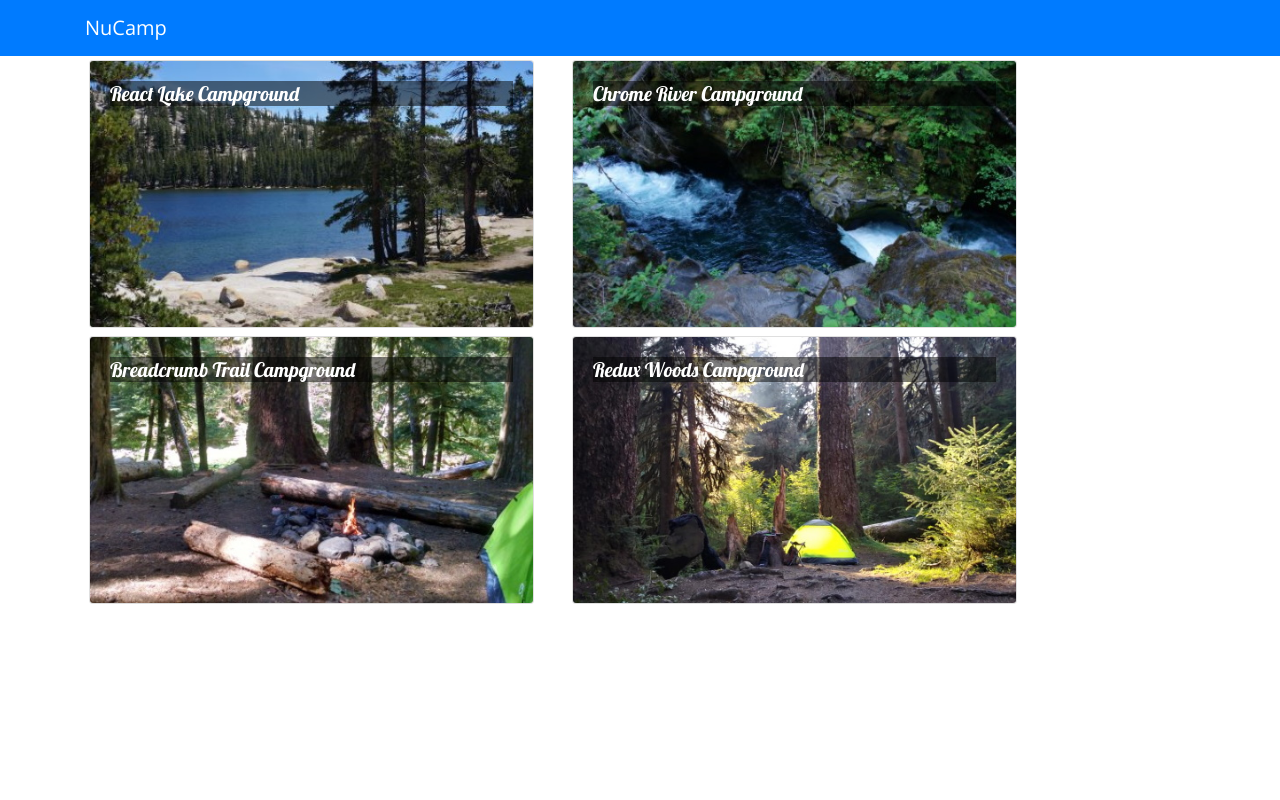
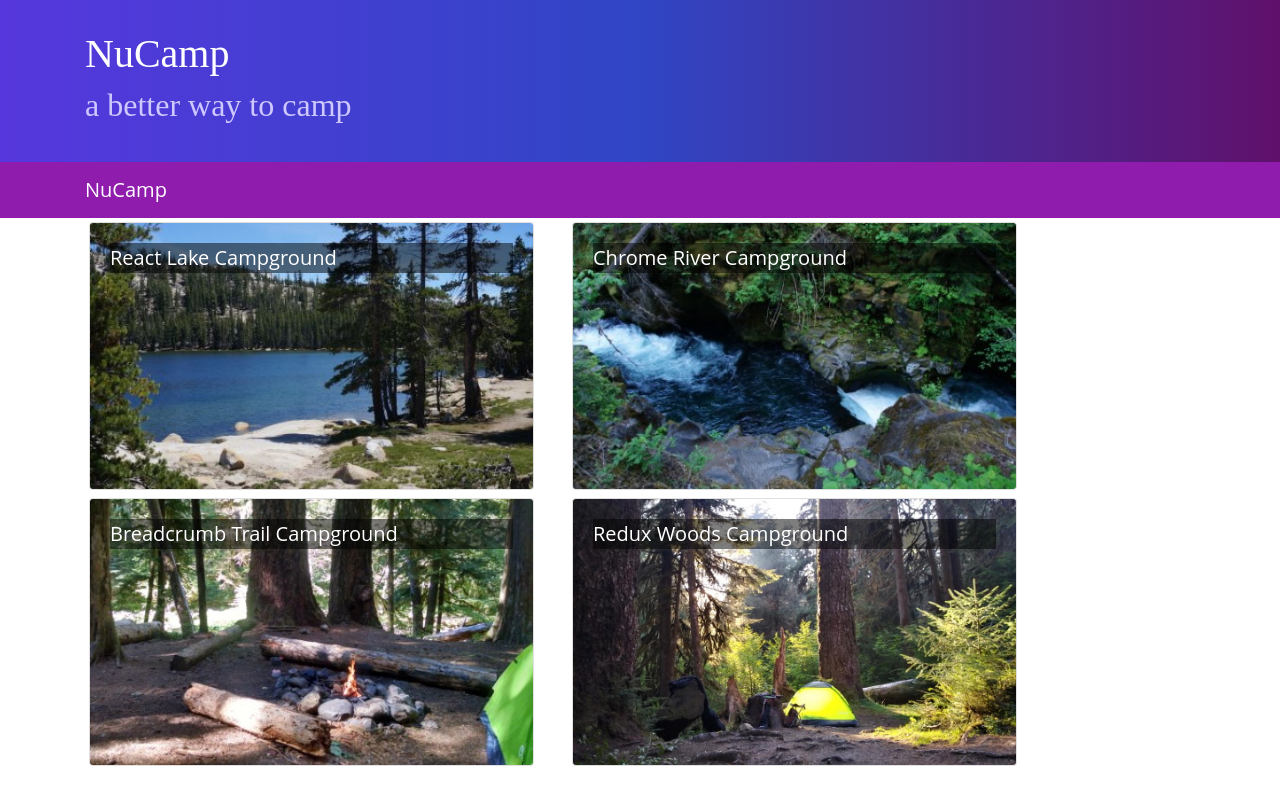
Before and after one commit to Joel-Duggan/nucamp-react, a React (Create React App) app: page / in a window 1280 px wide. Built offline with nearby package versions, Linux system fonts and the light colour scheme.

Commit message:
Week 3: Header Footer

```diff
--- a/package.json
+++ b/package.json
@@ -7,6 +7,8 @@
     "@testing-library/react": "^9.5.0",
     "@testing-library/user-event": "^7.2.1",
     "bootstrap": "^4.5.2",
+    "bootstrap-social": "^5.1.1",
+    "font-awesome": "^4.7.0",
     "react": "^16.13.1",
     "react-dom": "^16.13.1",
     "react-popper": "^1.3.6",
--- a/src/App.css
+++ b/src/App.css
@@ -2,11 +2,46 @@
   font-family: "Open Sans", sans-serif;
 }
 
+h1, h2, h3, .card-body>.card-title {
+  font-family: "Lobster", cursive;
+}
+
 .card-title {
-  font: 500 1.25rem "Lobster", cursive;
+  font-weight: 500;
+  font-size: 1.25rem;
+}
+
+h2 {
+  color: #3046C5;
 }
 
 .card-img-overlay .card-title {
   color: white;
   background-color: rgba(0, 0, 0, 0.5);
 }
+
+.row-content {
+  padding: 50px 0;
+  border-bottom: 1px ridge;
+  min-height: 200px;
+}
+
+.site-footer {
+  background-image: linear-gradient(#CEC8FF, white);
+  padding: 20px 0;
+}
+
+.jumbotron {
+  margin: 0;
+  padding: 30px;
+  background-image: linear-gradient(to right, #5637DD, #3046C5, #60106B);
+  color: white;
+}
+
+.jumbotron h2 {
+  color: #CEC8FF;
+}
+
+.navbar-dark {
+  background-color: #901CAD;
+}
--- a/src/components/CampsiteInfoComponent.js
+++ b/src/components/CampsiteInfoComponent.js
@@ -1,9 +1,9 @@
-import React, { Component } from "react";
+import React from "react";
 import { Card, CardImg, CardImgOverlay, CardText, CardBody, CardTitle } from 'reactstrap';
 
-class CampsiteInfo extends Component {
 
-    renderCampsite(campsite) {
+
+function RenderCampsite({campsite}) {
     return(
         <div className="col-md-5 m-1">
             <Card>
@@ -17,7 +17,7 @@
     );
 }
 
-    renderComments(comments) {
+function RenderComments({comments}) {
     if(comments) {
         return(
             <div className="col-md-5 m-1">
@@ -40,19 +40,18 @@
     return <div></div>;
 }
 
-    render() {
-        if(this.props.campsite) {
+function CampsiteInfo(props) {
+    if(props.campsite) {
         return(
             <div className="container">
                 <div className="row">
-                        {this.renderCampsite(this.props.campsite)}
-
-                        {this.renderComments(this.props.campsite.comments)}
+                    <RenderCampsite campsite={props.campsite} />
+                    <RenderComments comments={props.campsite.comments} />
                 </div>
             </div>
         );
     }
     return (<div></div>);
 }
-}
+
 export default CampsiteInfo;
--- a/src/components/DirectoryComponent.js
+++ b/src/components/DirectoryComponent.js
@@ -1,19 +1,26 @@
-import React, { Component } from 'react';
+import React from 'react';
 import { Card, CardImg, CardImgOverlay, CardTitle } from 'reactstrap';
 
-
-class Directory extends Component {
-
-    render() {
-        const directory = this.props.campsites.map(campsite => {
+function RenderDirectoryItem({campsite, onClick}) {
     return (
-                <div key={campsite.id} className="col-md-5 m-1">
-                    <Card onClick={() => this.props.onClick(campsite.id)}>
+        <Card onClick={() => onClick(campsite.id)}>
             <CardImg width="100%" src={campsite.image} alt={campsite.name} />
             <CardImgOverlay>
                 <CardTitle>{campsite.name}</CardTitle>
             </CardImgOverlay>
         </Card>
+
+    )
+}
+
+
+function Directory(props) {
+
+
+    const directory = props.campsites.map(campsite => {
+        return (
+            <div key={campsite.id} className="col-md-5 m-1">
+                <RenderDirectoryItem campsite={campsite} onClick={props.onClick} />
             </div>
         );
     });
@@ -25,7 +32,7 @@
             </div>
         </div>
     );
-    }
+
 }
 
 export default Directory;
--- /dev/null
+++ b/src/components/HeaderComponent.js
@@ -0,0 +1,29 @@
+import React, { Component }  from 'react';
+import { Navbar, NavbarBrand, Jumbotron } from 'reactstrap';
+
+class Header extends Component {
+    render() {
+        return (
+            <React.Fragment>
+                <Jumbotron fluid>
+                    <div className="container">
+                        <div className="row">
+                            <div className="col">
+                                <h1>NuCamp</h1>
+                                <h2>a better way to camp</h2>
+                            </div>
+                        </div>
+                    </div>
+                </Jumbotron>
+
+                <Navbar dark sticky="top">
+                    <div className="container">
+                        <NavbarBrand href="/">NuCamp</NavbarBrand>
+                    </div>
+                </Navbar>
+            </React.Fragment>
+        );
+    }
+}
+
+export default Header;
--- a/src/components/MainComponent.js
+++ b/src/components/MainComponent.js
@@ -1,5 +1,5 @@
 import React, { Component } from 'react';
-import { Navbar, NavbarBrand } from 'reactstrap';
+import Header from './HeaderComponent';
 import Directory from './DirectoryComponent';
 import { CAMPSITES } from '../shared/campsites';
 import CampsiteInfo from './CampsiteInfoComponent';
@@ -20,11 +20,7 @@
     render() {
         return (
             <div>
-                <Navbar dark color="primary">
-                <div className="container">
-                    <NavbarBrand href="/">NuCamp</NavbarBrand>
-                </div>
-                </Navbar>
+                <Header />
                 <Directory campsites={this.state.campsites} onClick={campsiteId => this.onCampsiteSelect(campsiteId)}/>
                 <CampsiteInfo campsite={this.state.campsites.filter(campsite => campsite.id === this.state.selectedCampsite)[0]}/>
             </div>
--- a/src/index.js
+++ b/src/index.js
@@ -3,8 +3,8 @@
 import './index.css';
 import * as serviceWorker from './serviceWorker';
 import 'bootstrap/dist/css/bootstrap.min.css';
-import 'typeface-lobster';
-import 'typeface-open-sans';
+import 'font-awesome/css/font-awesome.css';
+import 'bootstrap-social/bootstrap-social.css';
 import App from './App';
 
 ReactDOM.render(
```
Also changed, not shown: src/components/FooterComponent.js (added, +34 -0 lines), 1 other file (tests, documents, lock files or other folders). Lines whose indentation alone changed are shown as unchanged.
